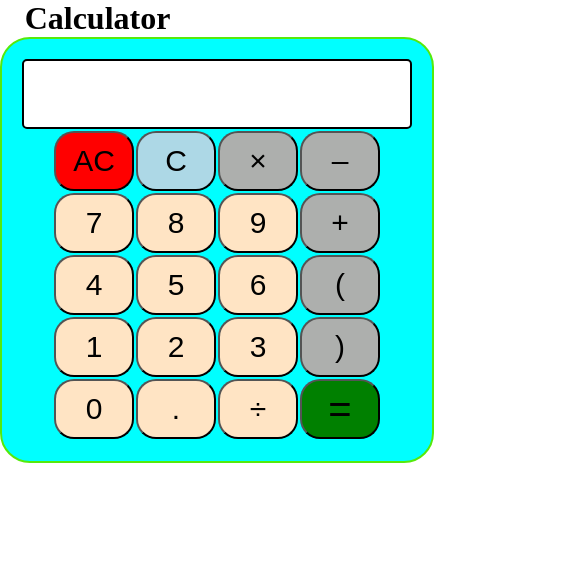
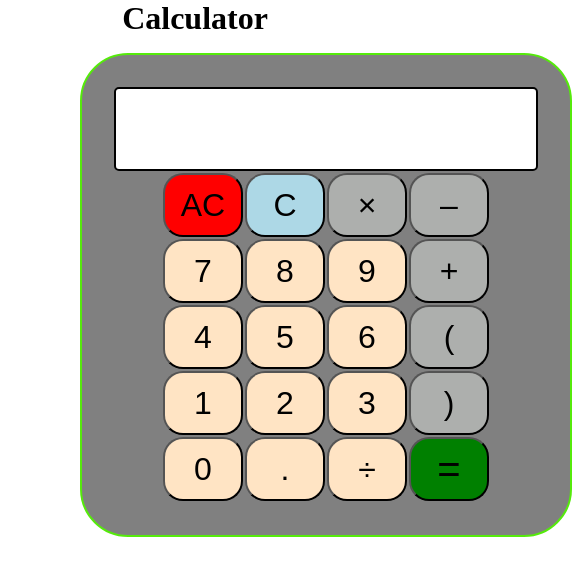
Before and after one commit to bindrohit07/Calculator, a React (Vite) app: page / in a window 390 px wide. Shown: the top 576 px of the page, 585 px wide, since content can reach past the window. Built offline with nearby package versions, Linux system fonts and the light colour scheme.

Commit message:
App changes

```diff
--- a/index.html
+++ b/index.html
@@ -4,7 +4,7 @@
     <meta charset="UTF-8" />
     <link rel="icon" type="image/svg+xml" href="/vite.svg" />
     <meta name="viewport" content="width=device-width, initial-scale=1.0" />
-    <title>Vite + React</title>
+    <title>Calculator</title>
   </head>
   <body>
     <div id="root"></div>
--- a/src/App.css
+++ b/src/App.css
@@ -11,10 +11,10 @@
 
 .calculator{
     border: 2px solid rgb(85, 234, 11);
-    border-radius: 30px;
+    border-radius: 3rem;
     background-color: aqua;
     display: inline-block;
-    padding: 20px 20px;
+    padding: 2rem 2rem;
 
 
 }
@@ -22,8 +22,8 @@ input{
     background-color:white;
     border: 2px solid black;
     border-radius: 5px;
-    font-size: 30px;
-    height: 70px;
+    font-size: 2rem;
+    height: 10vh;
 }
 table{
     margin: auto;
@@ -31,15 +31,15 @@ table{
 button{
     background-color: bisque;
     border-radius: 20px;
-    font-size: 30px;
-    height: 60px;
-    width: 80px;
+    font-size: 2rem;
+    height: 4rem;
+    width: 5rem;
     cursor:default;
 
 }
 #h1{
     background-color:green;
-font-size: 40px;
+    font-size: 40px;
 }
 #h2{
     background-color: red;
@@ -51,17 +51,35 @@ font-size: 40px;
     background-color: rgb(173, 175, 173);
 }
 
+@media screen and (max-width:768px) {
 
-    @media screen and (max-width:510px) {
-    .container{
+    .calculator{
         display: block;
-        position:absolute;
-        margin: auto;
-        text-align: center;
-        width: 50%;
-        height: 50%;
+        margin-top: 1rem;
+        margin-right: 5rem;
+        margin-left: 5rem;
+        border: 2px solid rgb(85, 234, 11);
+        border-radius: 3rem;
+        background-color: gray;
+        display: inline-block;
+        padding: 2rem 2rem;
+
+    }
+}
+
+    @media screen and (max-width:155px) {
+
+        .calculator{
+            display:inline-block;
+             margin: 1rem;
+            border: 2px solid rgb(85, 234, 11);
+            border-radius: 3rem;
+            background-color:orangered
+
+
+
+
         }
-
 
     }
 
```
